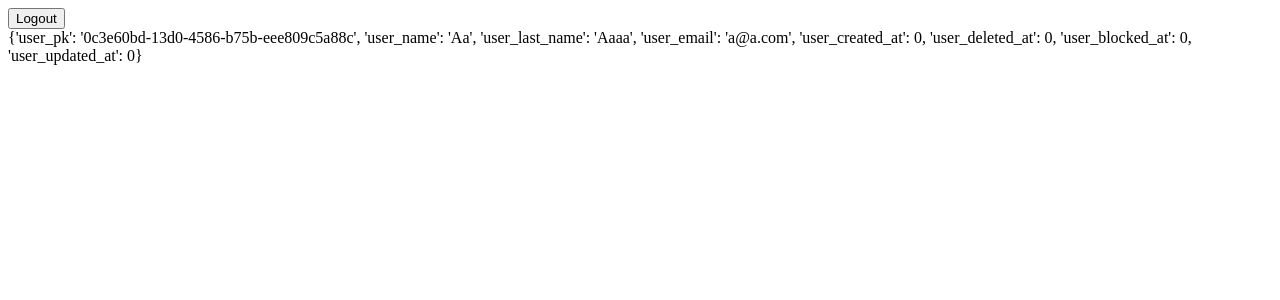
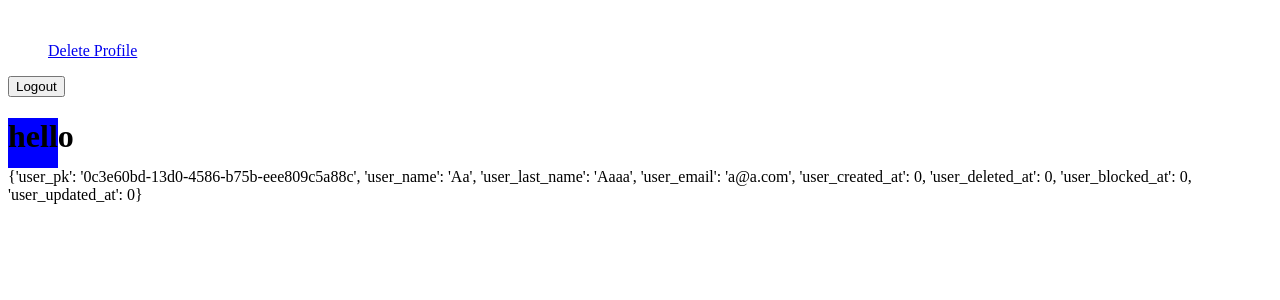
Before and after one commit to AbdullahMarwan/AbdullahMarwan-KEA-WebDev-Wolt-Exam, a Flask app: page /customer in a window 1280 px wide. Shown: the top 300 px of the page. Run offline with Flask 3, Linux system fonts and the light colour scheme; a user stored in the database is signed in.

Commit message:
Updated view_customer.html

```diff
--- a/app.py
+++ b/app.py
@@ -161,6 +161,14 @@ def logout():
     session.pop("user", None)
     flash("You have been logged out.", "info")
     return redirect(url_for("view_login"))
+
+
+@app.post("/profile")
+def goToProfile():
+    return redirect(url_for("profile"))
+
+
+
 
 
 ##############################
--- /dev/null
+++ b/static/global.css
@@ -0,0 +1,5 @@
+.hello {
+    height: 50px;
+    width: 50px;
+    background-color: blue;
+}
--- a/templates/_bottom.html
+++ b/templates/_bottom.html
@@ -2,19 +2,21 @@
 
 <script src="{{url_for('static', filename='app.js')}}"></script>
 <script src="{{url_for('static', filename='mixhtml.js')}}"></script>
+<script src="{{url_for('static', filename='global.css')}}"></script>
 
-<script>
-    mojo({
-        patterns : {
-           "input": {
-               idle : "border border-1 border-c-gray:+25 px-2 rounded-4 h-12 outline-none"
-           },
-           "button": {
-                idle : "border-c-black px-4 rounded-sm h-12 outline-none"
-            }
-         },
-       })
-</script>
+
+
+
+<!DOCTYPE html>
+<html lang="en">
+<head>
+    <meta charset="UTF-8">
+    <meta name="viewport" content="width=device-width, initial-scale=1.0">
+    <link rel="stylesheet" href="{{ url_for('static', filename='global.css') }}">
+    <title>Document</title>
+</head>
+<body>
+
 
 
 <script src="https://unpkg.com/leaflet/dist/leaflet.js"></script>
--- a/templates/_top_logged.html
+++ b/templates/_top_logged.html
@@ -3,9 +3,25 @@
 <head>
     <meta charset="UTF-8">
     <meta name="viewport" content="width=device-width, initial-scale=1.0">
+    <link rel="stylesheet" href="{{ url_for('static', filename='global.css') }}">
     <title>Document</title>
 </head>
 <body>
+
+
+        <header>
+            <div><img src="" alt=""></div>
+            <nav>
+                <ul>
+                <a href="{{ url_for('edit_profile') }}" class="btn btn-danger">Delete Profile</a>
+
+                </ul>
+            </nav>
+        </header>
+
+
+
+
     <form method="POST" action="{{url_for('logout')}}">
         <button>
             Logout
--- a/templates/view_customer.html
+++ b/templates/view_customer.html
@@ -1,6 +1,15 @@
 {% include "_top_logged.html" %}
+
+    <div class="hello">
+        <h1>hello</h1>
+    </div>
+
+
 
 
     {{ user }}
+
+
+    {% include "_bottom.html" %}
 </body>
 </html>
```
Also changed, not shown: 2 other files.
